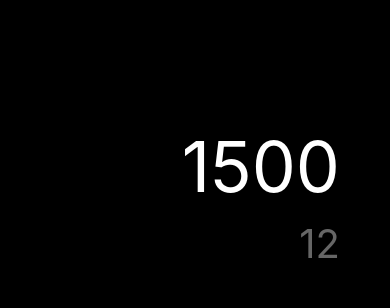
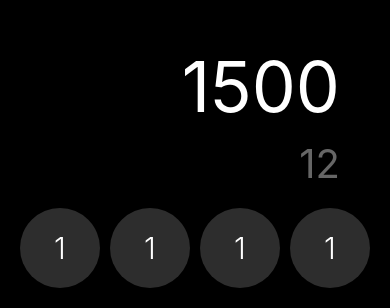
Before and after one commit to JerlibGnzlz/calculadoraRN, a React Native app: screen / in a window 390 px wide. Shown: the part 536-844 px from the top of the page. Built offline with nearby package versions, Linux system fonts and the light colour scheme.

Commit message:
style y botones

```diff
--- a/src/config/themes/app-themes.ts
+++ b/src/config/themes/app-themes.ts
@@ -34,4 +34,28 @@ export const styles = StyleSheet.create({
         fontSize: 40,
         textAlign: 'right',
     },
+
+
+    row: {
+        flexDirection: 'row',
+        justifyContent: 'center',
+        marginHorizontal: 10
+    },
+
+    button: {
+        height: 80,
+        width: 80,
+        backgroundColor: color.darkGray,
+        borderRadius: 50,
+        justifyContent: 'center',
+        marginHorizontal: 5
+    },
+
+    btnText: {
+        textAlign: 'center',
+        color: 'white',
+        padding: 5,
+        fontSize: 30,
+        fontWeight: '300',
+    },
 });
--- a/src/presentation/screens/calculatorScreen.tsx
+++ b/src/presentation/screens/calculatorScreen.tsx
@@ -1,7 +1,7 @@
 /* eslint-disable react-native/no-inline-styles */
 import React from 'react';
 
-import { Text, View } from 'react-native';
+import { Pressable, Text, View } from 'react-native';
 import { styles } from '../../config/themes/app-themes';
 
 export const CalculatorScreen = () => {
@@ -12,6 +12,28 @@ export const CalculatorScreen = () => {
                 <Text style={styles.mainResult} >1500</Text>
                 <Text style={styles.subResult}>12</Text>
             </View>
+
+            <View style={styles.row}>
+
+                <Pressable style={styles.button} >
+                    <Text style={styles.btnText}>1</Text>
+                </Pressable>
+
+                <Pressable style={styles.button} >
+                    <Text style={styles.btnText}>1</Text>
+                </Pressable>
+
+                <Pressable style={styles.button} >
+                    <Text style={styles.btnText}>1</Text>
+                </Pressable>
+
+                <Pressable style={styles.button} >
+                    <Text style={styles.btnText}>1</Text>
+                </Pressable>
+
+            </View>
+
+
         </View >
     );
 };
```
